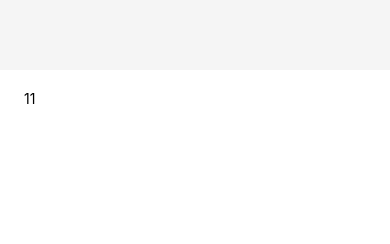
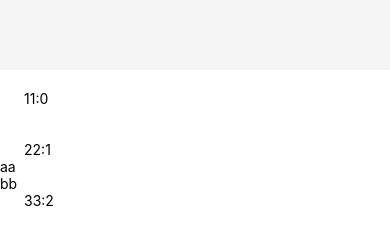
Before and after one commit to xbl13670280929/rn-test, a React Native app: screen / in a window 390 px wide. Shown: the part 400-644 px from the top of the page. Built offline with nearby package versions, Linux system fonts and the light colour scheme.

Commit message:
feat: 独立开发者之路的准备…

```diff
--- a/layout/Footer/index.js
+++ b/layout/Footer/index.js
@@ -1,17 +1,36 @@
-import { StyleSheet, Text, View } from "react-native";
+import { useState } from "react";
+import { TouchableWithoutFeedback, StyleSheet, Text, View } from "react-native";
 
 export default function Footer() {
+    const [list, setList] = useState([{
+        title: '11',
+    },{
+        title: '22',
+    },{
+        title: '33',
+    }]);
+    const [activeIndex, setActiveIndex] = useState(1);
     return (
         <View style={styles.container}>
-            <View style={styles.item}>
-                <View style={styles.itemTitle} onPress={() => {
-                    Alert.alert('你点击了按钮！');
-                }}><Text>11</Text></View>
-                <View style={styles.sub}>
-                    <View style={styles.subItem}><Text>22</Text></View>
-                    <View style={styles.subItem}><Text>22</Text></View>
+            {list.map((item, index) => {
+                return <View style={styles.item} key={index}>
+                    <TouchableWithoutFeedback onPress={() => {
+
+                        const activeIndex2 = activeIndex;
+                        setActiveIndex(activeIndex2);
+                        console.log('11', index);
+                    }}>
+                        <View style={styles.itemTitle}><Text>{item.title}:{index}</Text></View>
+                    </TouchableWithoutFeedback>
+
+                    <View style={{
+                        opacity: activeIndex === index ? 1:0
+                    }}>
+                        <View style={styles.subItem}><Text>aa</Text></View>
+                        <View style={styles.subItem}><Text>bb</Text></View>
+                    </View>
                 </View>
-            </View>
+            })}
         </View>
     );
 }
@@ -30,5 +49,8 @@ const styles = StyleSheet.create({
     },
     sub: {
         display: 'none',
+    },
+    subShow: {
+        display: 'block',
     }
 });
```
